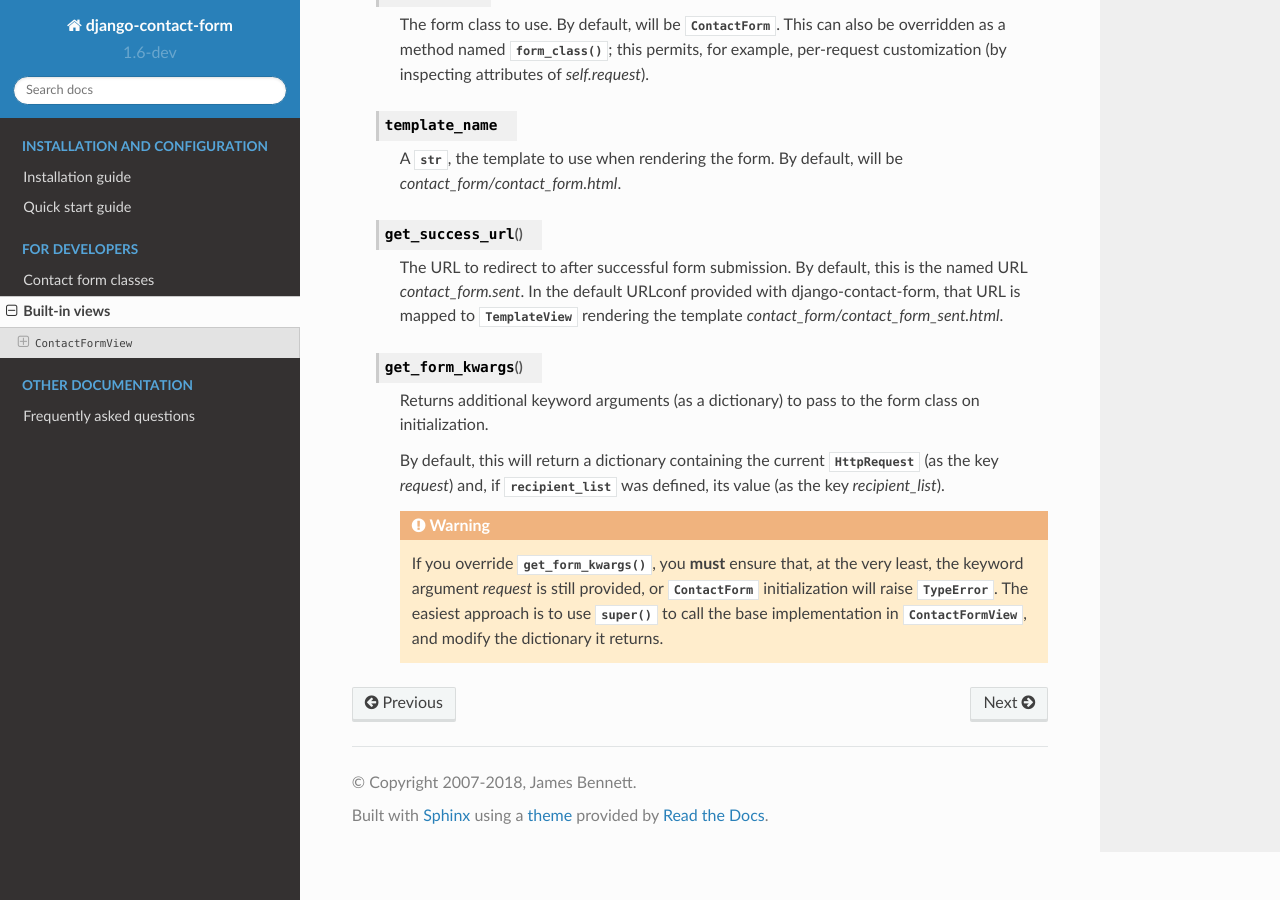
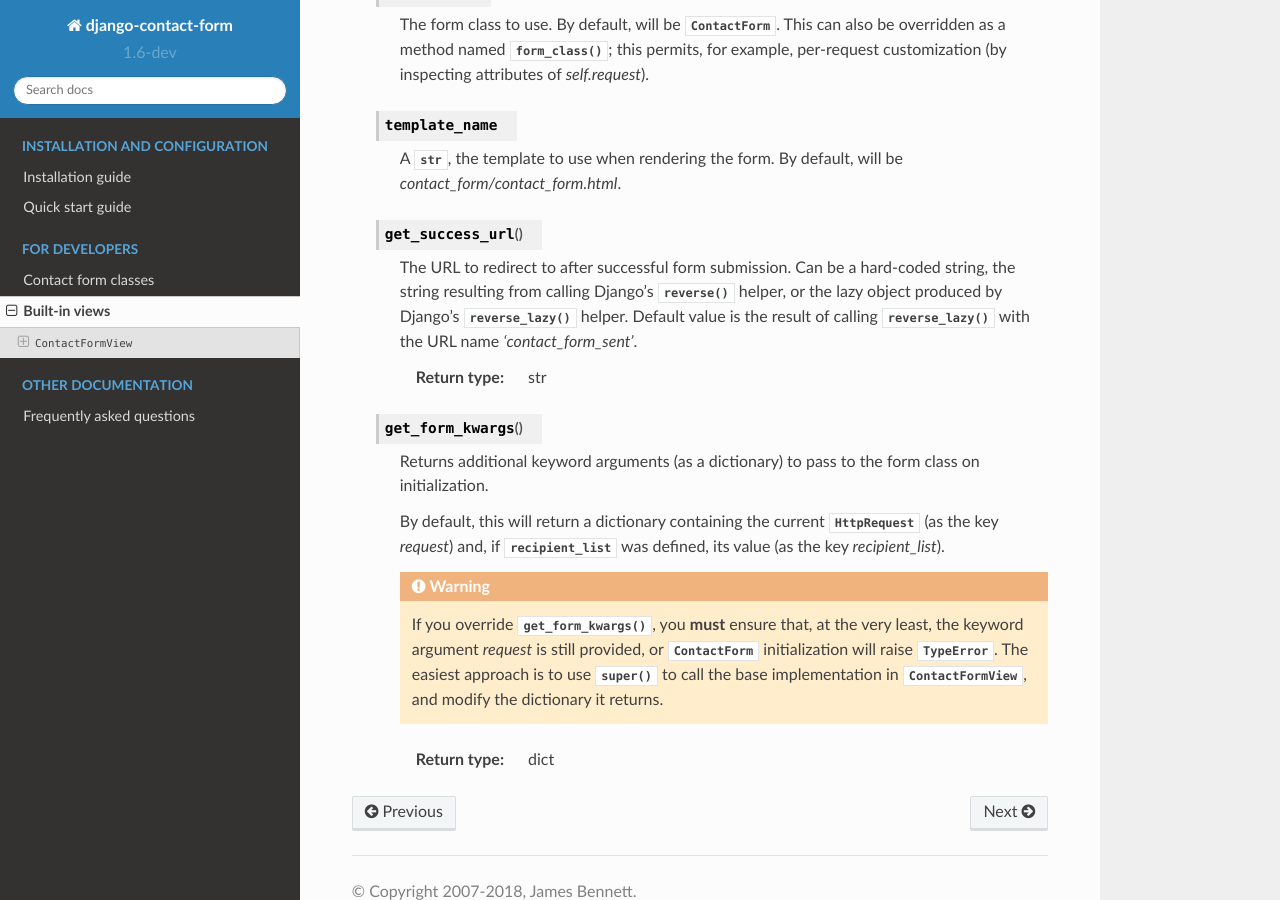
Before and after one commit to ubernostrum/django-contact-form, a Sphinx documentation site: the page built from docs/views.rst, in a window 1280 px wide and 900 px high, scrolled down 600 px. Built offline with Sphinx 7.4.7 and the Read the Docs theme 2.0.0, drawn with Linux system fonts in a browser that asks for light colours.

Commit message:
Documentation updates.

```diff
--- a/docs/views.rst
+++ b/docs/views.rst
@@ -52,11 +52,15 @@
 
     .. method:: get_success_url
 
-       The URL to redirect to after successful form submission. By
-       default, this is the named URL `contact_form.sent`. In the
-       default URLconf provided with django-contact-form, that URL is
-       mapped to :class:`~django.views.generic.base.TemplateView`
-       rendering the template `contact_form/contact_form_sent.html`.
+       The URL to redirect to after successful form submission. Can be
+       a hard-coded string, the string resulting from calling Django's
+       :func:`~django.urls.reverse` helper, or the lazy object
+       produced by Django's :func:`~django.urls.reverse_lazy`
+       helper. Default value is the result of calling
+       :func:`~django.urls.reverse_lazy` with the URL name
+       `'contact_form_sent'`.
+
+       :rtype: str
 
     .. method:: get_form_kwargs
 
@@ -76,3 +80,5 @@
           :func:`super` to call the base implementation in
           :class:`ContactFormView`, and modify the dictionary it
           returns.
+
+       :rtype: dict
```
Also changed, not shown: docs/forms.rst (+7 -3 lines), docs/quickstart.rst (+4 -4 lines).
